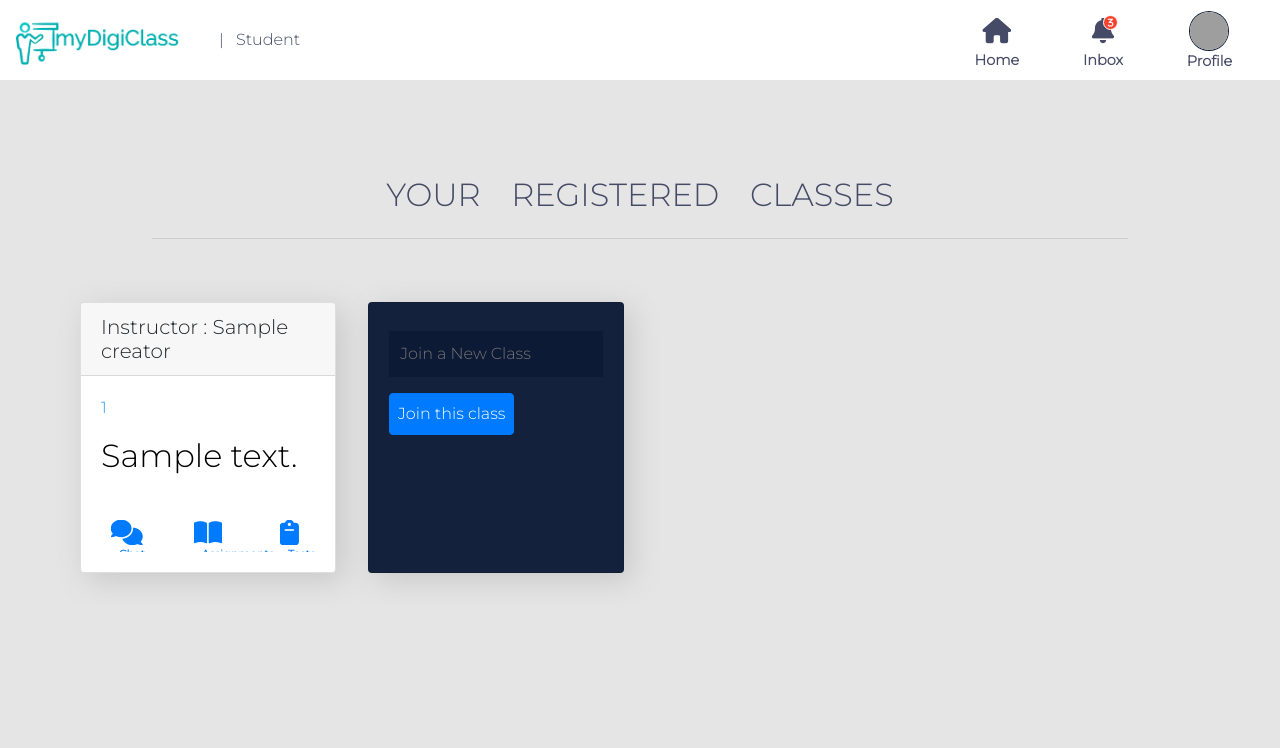
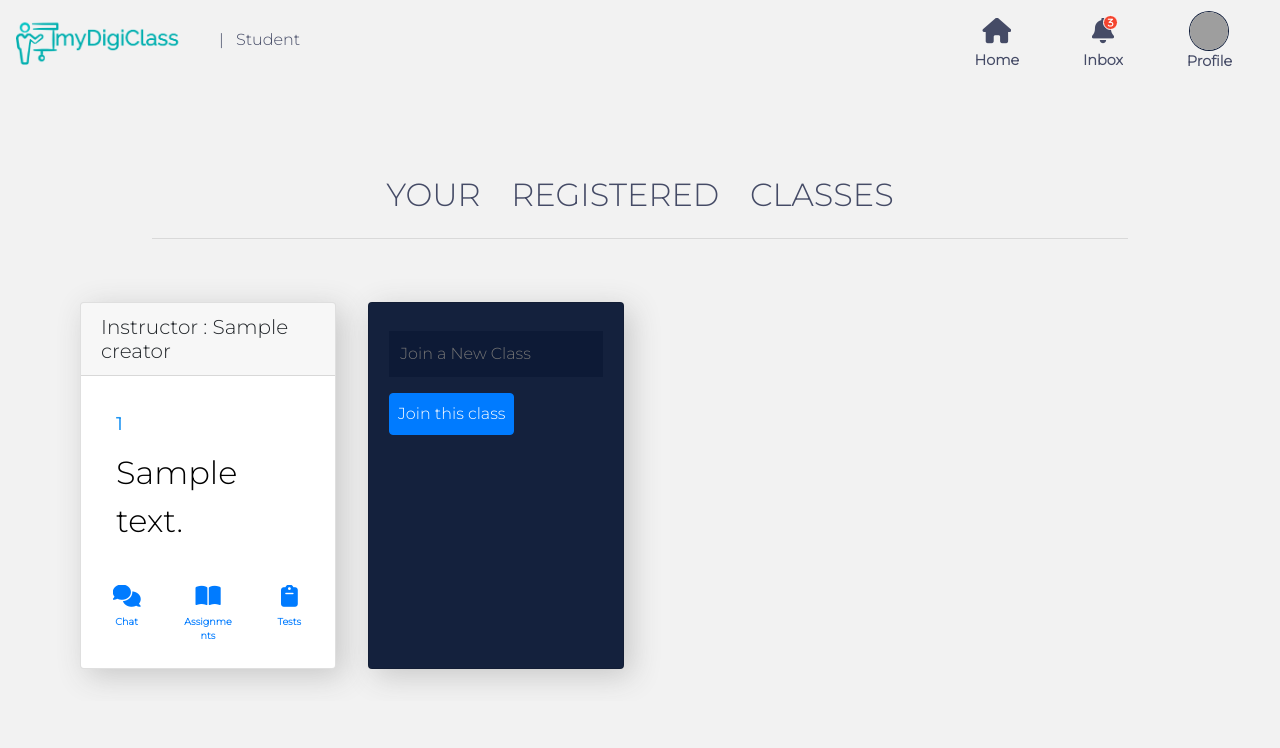
Before and after one commit to pan-kush/myDigiclass, a Flask app: template Template/class.html in a window 1280 px wide. Shown: the top 748 px of the page. Run offline with Flask 2, Linux system fonts and the light colour scheme; the template is opened without the code that fills it: most values are stand-ins (such as "Sample title", 1, 10 or a date in 2020); data that the repository does not hold is empty; some libraries are stand-ins or nearby versions; grey boxes are pictures that could not be loaded.

Commit message:
test-resolved

```diff
--- a/Data_Models/Test.py
+++ b/Data_Models/Test.py
@@ -93,7 +93,9 @@ class test:
 			ended=True if time_diff[0]!='-' else False
 			print(ended)
 			marks=m[0] if m else "NA"
+
 			t=i[4].split("T")[0]
+
 			t=t.split("-")
 			t=reversed(t)
 			t="-".join(t)
--- a/Template/class.html
+++ b/Template/class.html
@@ -227,17 +227,18 @@
 					<div class="row">
 						<div class="col-lg-4 col-md-4 col-sm-4 icon-shelf"><a href="{{ url_for('chats',cls_id = class.cls_id) }}" class="icon-card">
 							<i class="fas fa-2x fa-comments"></i>
-							<div class="icon-caption icon-options-caption text-primary">Chat</div>
+							<p class="icon-caption icon-options-caption text-primary">Chat</p>
 						</a>
 						</div>
-						<div class="col-lg-4 col-md-4 col-sm-4 icon-shelf"><a href="/viewAss?cls_id={{ class.cls_id }}" class="icon-card">
-							<i class="fas fa-2x fa-book-open"></i>
-							<div class="icon-caption icon-options-caption text-primary">Assignments</div>
+						<div class="col-lg-4 col-md-4 col-sm-4 icon-shelf">
+							<a href="/viewAss?cls_id={{ class.cls_id }}" class="icon-card">
+								<i class="fas fa-2x fa-book-open"></i>
+								<p class="icon-caption icon-options-caption text-primary">Assignments</p>
 						</a>
 						</div>
 						<div class="col-lg-4 col-md-4 col-sm-4 icon-shelf"><a href="/view_test?cls_id={{ class.cls_id }}" class="icon-card">
 							<i class="fas fa-2x fa-clipboard"></i>
-							<div class="icon-caption icon-options-caption text-primary">Tests</div>
+							<p class="icon-caption icon-options-caption text-primary">Tests</p>
 						</a>
 						</div>
 					</div>
--- a/Template/login.html
+++ b/Template/login.html
@@ -5,7 +5,6 @@
     <link rel="stylesheet" href="https://maxcdn.bootstrapcdn.com/bootstrap/4.0.0/css/bootstrap.min.css" integrity="sha384-Gn5384xqQ1aoWXA+058RXPxPg6fy4IWvTNh0E263XmFcJlSAwiGgFAW/dAiS6JXm" crossorigin="anonymous">
 	<link rel="stylesheet" type="text/css" href="/static/css/style.css">
 	<link href="https://fonts.googleapis.com/css?family=Poppins:600&display=swap" rel="stylesheet">
-    <script src="https://kit.fontawesome.com/a81368914c.js"></script>
     <script src="https://code.jquery.com/jquery-3.2.1.slim.min.js" integrity="sha384-KJ3o2DKtIkvYIK3UENzmM7KCkRr/rE9/Qpg6aAZGJwFDMVNA/GpGFF93hXpG5KkN" crossorigin="anonymous"></script>
     <script src="https://cdnjs.cloudflare.com/ajax/libs/popper.js/1.12.9/umd/popper.min.js" integrity="sha384-ApNbgh9B+Y1QKtv3Rn7W3mgPxhU9K/ScQsAP7hUibX39j7fakFPskvXusvfa0b4Q" crossorigin="anonymous"></script>
     <script src="https://maxcdn.bootstrapcdn.com/bootstrap/4.0.0/js/bootstrap.min.js" integrity="sha384-JZR6Spejh4U02d8jOt6vLEHfe/JQGiRRSQQxSfFWpi1MquVdAyjUar5+76PVCmYl" crossorigin="anonymous"></script>
--- a/server.py
+++ b/server.py
@@ -40,7 +40,7 @@ app.config['PERMANENT_SESSION_LIFETIME']=timedelta(minutes=150)
 socketio=SocketIO(app)
 
 #printdb
-for i in ['college','class','assignment','urc','ura','cra','chat','clrch','user','announcements','test','urtest','clrtest']:
+for i in ['college','class','assignment','urc','ura','cra','chat','clrch','user','announcements','test','urtest', 'clrtest']:
 	c.execute("select * from "+i)
 	print(i.upper(),c.fetchall(),sep="::::  ",end="\n\n")
 
--- a/static/css/view.css
+++ b/static/css/view.css
@@ -28,12 +28,12 @@ body {
 .navbar-home {
   position: fixed;
   z-index: 1000;
-  background-color: #fff;
+  background-color: #F2F2F2;
   height: 5rem;
   max-height: 5rem;
   width: 100%;
   overflow: visible;
-  /* box-shadow: 7px 7px 30px #d2d2d2; */
+  /* box-shadow: 7px 7px 30px #D1D1D1; */
 }
 
 .navbar-brand img {
@@ -174,7 +174,7 @@ body {
 /* Content */
 
 body {
-  background-color: #E5E5E5;
+  background-color: #f2f2f2;
 }
 
 .title {
@@ -194,7 +194,7 @@ body {
 
 .content {
   margin-top: 8em;
-  background-color: #e5e5e5;
+  background-color: #f2f2f2;
   /* background:url("../img/bg6.webp") no-repeat;
   background-size: cover; */
   width: 100%;
@@ -220,44 +220,62 @@ body {
 }
 
 .class_id {
-  font-size: 1rem;
+  font-size: 1.1rem;
+  font-weight: bold;
   color: #2196F3;
 }
 
+.card-title {
+  margin-top: 15px;
+  padding: 0 15px;
+}
+
+
 .class-name {
+  padding: 0 15px;
   font-size: 2rem;
   color: #000;
 }
 
 .icon-shelf {
   text-align: center;
-  position: relative;
-  overflow: visible;
+  height: 3.9rem;
+  overflow: hidden;
 }
 
 .icon-card {
+  width: 100%;
+  height: 100%;
   text-decoration: none;
-  position: relative;
-  overflow:visible;
+  overflow:hidden;
 }
 
 .icon-card:hover {
+  text-decoration: none;
+}
+
+.icon-card i {
+  font-size: 1.4rem;
+  transition: linear;
+  transition-duration: .1s;
+}
+
+.icon-card:hover i{
+  font-size: 1.6rem;
   color: #14213D;
   text-decoration: none;
 }
 
-.icon-options-caption {
-  position: absolute;
-  top: 1rem;
-  left: .5rem;
-  font-size: .7em;
-  /* display: none; */
-  z-index: 1010;
+.icon-card p {
+  margin: auto;
+  font-size: .6em;
 }
 
-.icon-card:hover .icon-options-caption {
-  overflow:visible;
-  /* display: block; */
+.icon-card:hover p {
+  color: #14213D!important;
+  margin: auto;
+  font-size: .7em;
+  text-decoration: none!important;
 }
 
 .btn-custom {
```
Also changed, not shown: Template/create_test.html (+10 -4 lines), database.db.
